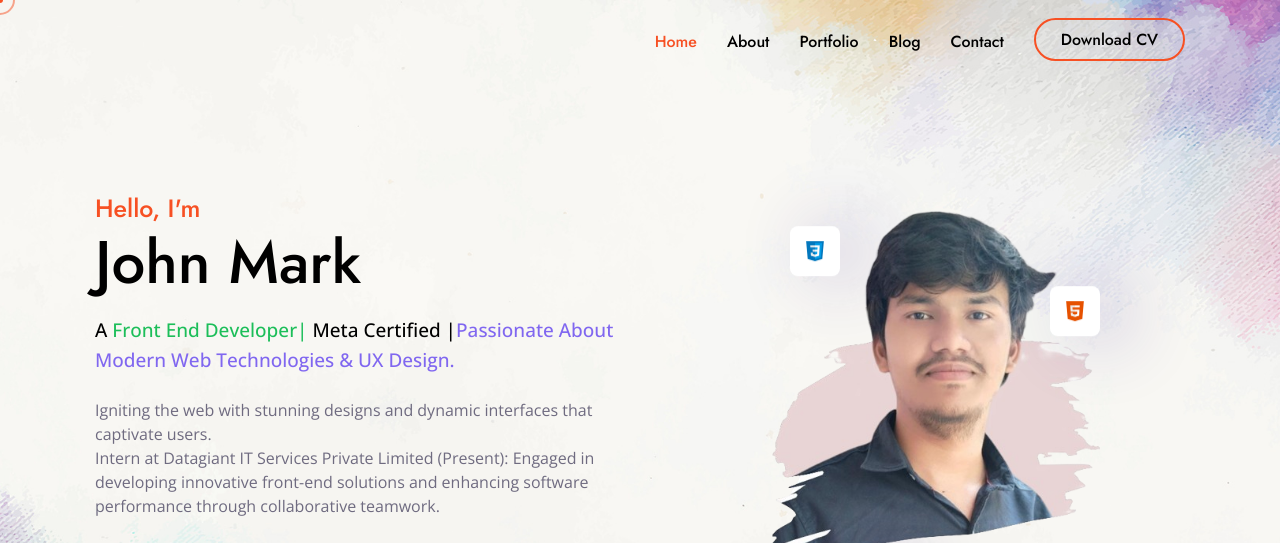
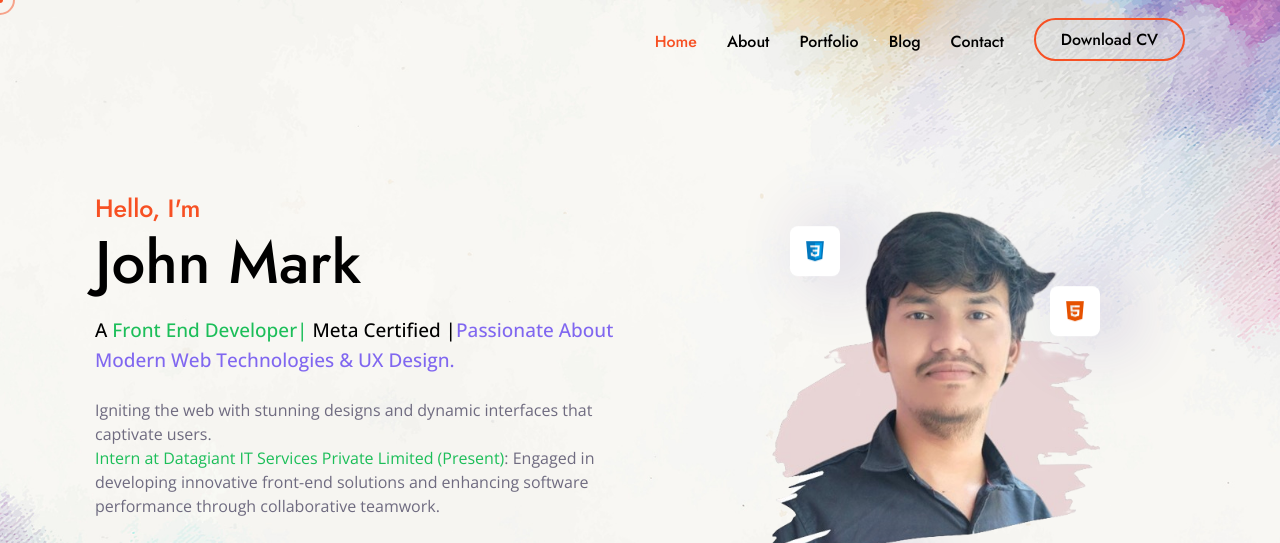
Before and after one commit to itsjohnuser/Portfolio2, a plain HTML site: page index.html in a window 1280 px wide. Shown: the top 543 px of the page. Drawn offline with nearby package versions, Linux system fonts and the light colour scheme; no server answers.

Commit message:
text colour add

```diff
--- a/index.html
+++ b/index.html
@@ -107,7 +107,7 @@
                             <div class="text">
                                 <p>Igniting the web with stunning designs and dynamic interfaces that captivate users.
                                 </p>
-                                <p>Intern at Datagiant IT Services Private Limited (Present): Engaged in developing innovative front-end solutions and enhancing software performance through collaborative teamwork.</p>
+                                <p><span class="greenText">Intern at Datagiant IT Services Private Limited (Present)</span>:  Engaged in developing innovative front-end solutions and enhancing software performance through collaborative teamwork.</p>
                             </div>
                             <div class="button">
                                 <div class="dizme_tm_button">
```
